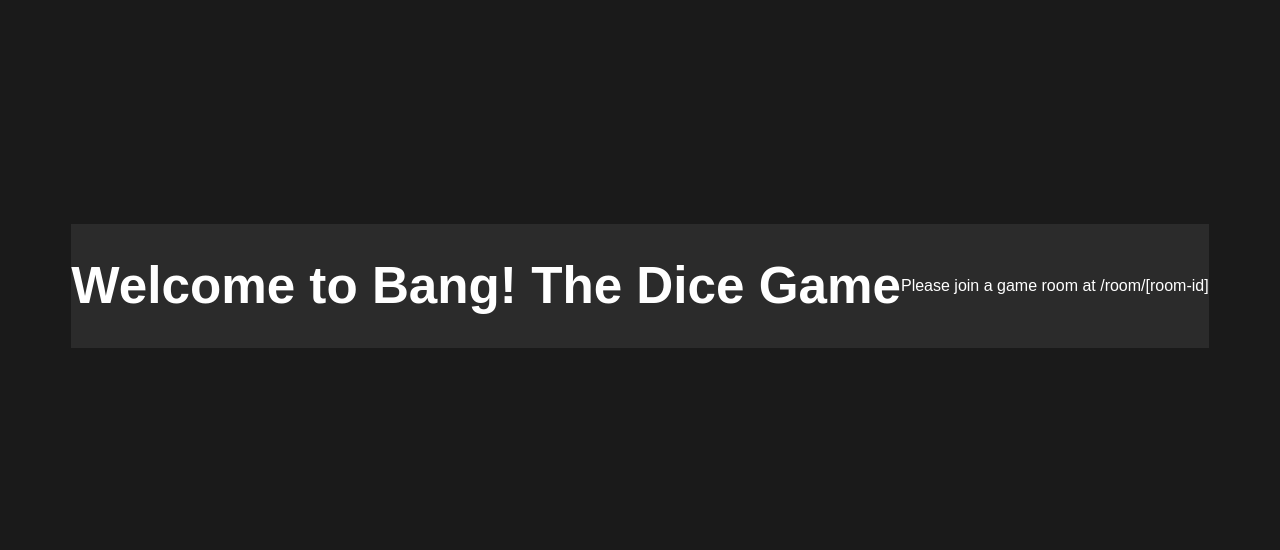
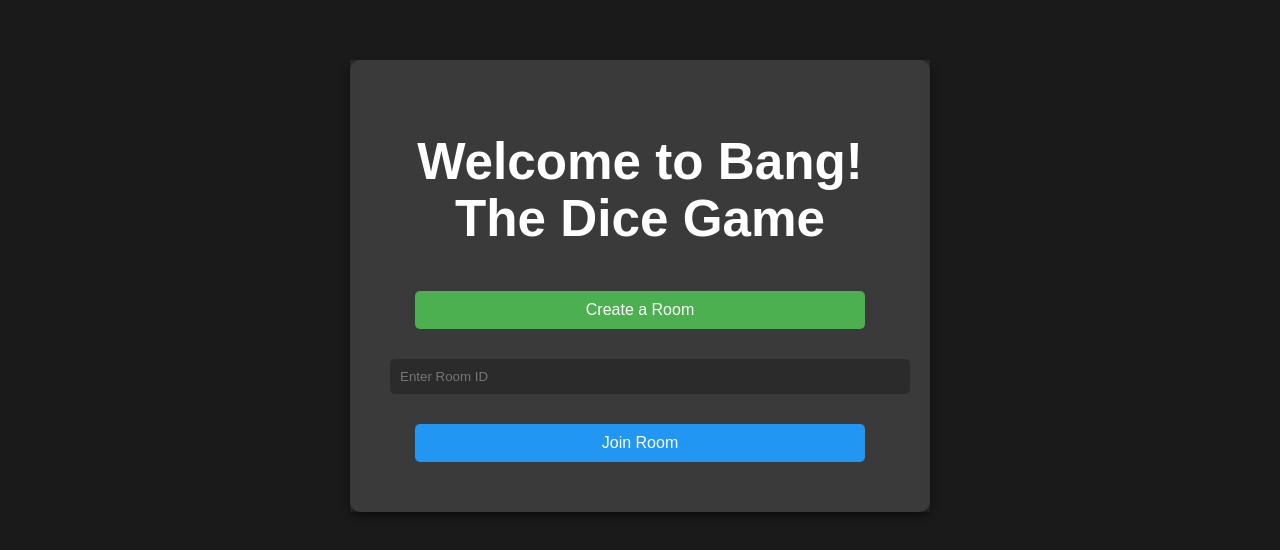
Before and after one commit to Mavioux/bang_dice, a React (Vite) app in the folder bang_frontend/: page / in a window 1280 px wide. Shown: the part 114-664 px from the top of the page. Built offline with nearby package versions, Linux system fonts and the light colour scheme.

Commit message:
add extra room functionality and fix some issues

```diff
--- a/bang_frontend/src/App.jsx
+++ b/bang_frontend/src/App.jsx
@@ -71,6 +71,32 @@
   const [isResolvingBeer, setIsResolvingBeer] = useState(false);
   const [isTargeting, setIsTargeting] = useState(false);
   const [targetDistance, setTargetDistance] = useState(null);
+
+  const navigateToRoom = (roomId) => {
+    window.location.href = `/room/${roomId}`;
+  };
+
+  // Handle create room
+  const handleCreateRoom = () => {
+    // Generate random room ID (you can adjust the length)
+    const randomRoomId = Math.random().toString(36).substring(2, 8);
+    navigateToRoom(randomRoomId);
+  };
+
+  // Handle join room
+  const handleJoinRoom = (e) => {
+    e.preventDefault();
+    const roomId = e.target.roomId.value.trim();
+    if (roomId) {
+      navigateToRoom(roomId);
+    }
+  };
+
+  // Add copy to clipboard function
+  const copyRoomId = () => {
+    navigator.clipboard.writeText(roomId);
+    alert('Room ID copied to clipboard!');
+  };
 
   // Main socket effect - now with proper conditional logic inside
   useEffect(() => {
@@ -229,8 +255,27 @@
   if (!isInRoom) {
     return (
       <div className="app-container">
-        <h1>Welcome to Bang! The Dice Game</h1>
-        <p>Please join a game room at /room/[room-id]</p>
+        <div className="landing-container">
+          <h1>Welcome to Bang! The Dice Game</h1>
+          <div className="landing-buttons">
+            <button onClick={handleCreateRoom} className="button create-button">
+              Create a Room
+            </button>
+            <div className="join-form">
+              <form onSubmit={handleJoinRoom}>
+                <input
+                  type="text"
+                  name="roomId"
+                  placeholder="Enter Room ID"
+                  className="input-field"
+                />
+                <button type="submit" className="button join-button">
+                  Join Room
+                </button>
+              </form>
+            </div>
+          </div>
+        </div>
       </div>
     );
   }
@@ -558,6 +603,14 @@
       {!gameStarted ? (
         <div className="lobby-container">
           <h1 className="title">🎲 Bang! The Dice Game 🎯</h1>
+          {isInRoom && (
+            <div className="room-id-display">
+              <span>Room ID: {roomId}</span>
+              <button onClick={copyRoomId} className="copy-button">
+                📋 Copy
+              </button>
+            </div>
+          )}
           <input
             type="text"
             placeholder="Enter your name"
--- a/bang_frontend/src/styles.css
+++ b/bang_frontend/src/styles.css
@@ -416,3 +416,87 @@
 .log-message {
   color: #ddd;
 }
+
+.landing-container {
+  text-align: center;
+  max-width: 500px;
+  padding: 40px;
+  background-color: #3a3a3a;
+  border-radius: 10px;
+  box-shadow: 0 4px 8px rgba(0, 0, 0, 0.5);
+}
+
+.landing-buttons {
+  display: flex;
+  flex-direction: column;
+  gap: 20px;
+  margin-top: 30px;
+}
+
+.create-button {
+  background-color: #4CAF50;
+}
+
+.create-button:hover {
+  background-color: #45a049;
+}
+
+.join-form {
+  display: flex;
+  flex-direction: column;
+  gap: 10px;
+}
+
+.join-form form {
+  display: flex;
+  flex-direction: column;
+  gap: 10px;
+}
+
+.join-form .input-field {
+  width: 100%;
+  padding: 10px;
+  border: none;
+  border-radius: 5px;
+  background-color: #2b2b2b;
+  color: white;
+}
+
+.join-form .button {
+  background-color: #2196F3;
+}
+
+.join-form .button:hover {
+  background-color: #1976D2;
+}
+
+.room-id-display {
+  display: flex;
+  align-items: center;
+  justify-content: center;
+  gap: 10px;
+  margin-bottom: 20px;
+  padding: 10px;
+  background-color: #2b2b2b;
+  border-radius: 5px;
+}
+
+.room-id-display span {
+  font-family: monospace;
+  font-size: 1.2em;
+  color: #ffd700;
+}
+
+.copy-button {
+  background: none;
+  border: none;
+  color: #ccc;
+  cursor: pointer;
+  padding: 5px 10px;
+  font-size: 1em;
+  transition: color 0.3s ease;
+}
+
+.copy-button:hover {
+  color: #fff;
+}
```
Also changed, not shown: 1 other file (tests, documents, lock files or other folders).
